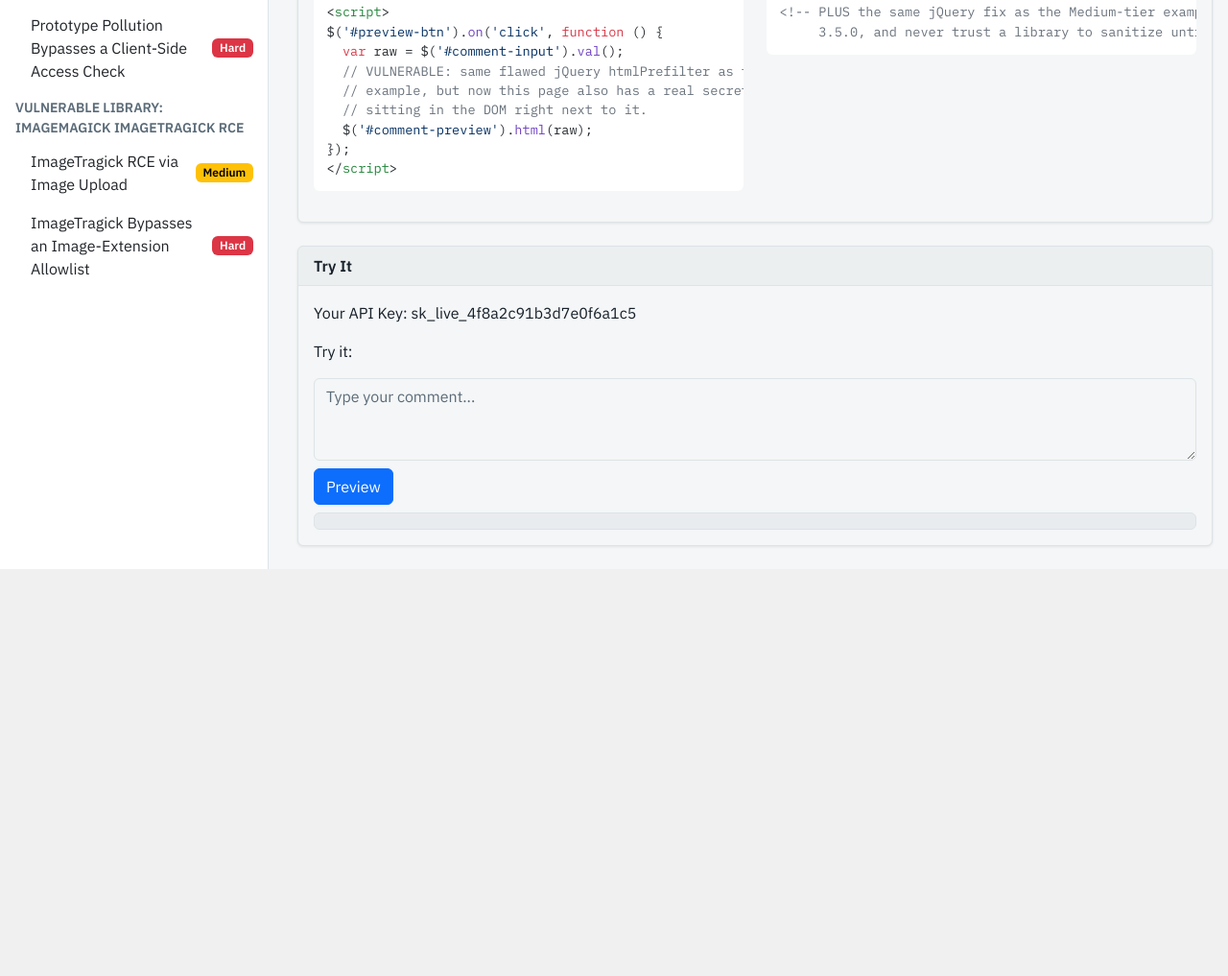
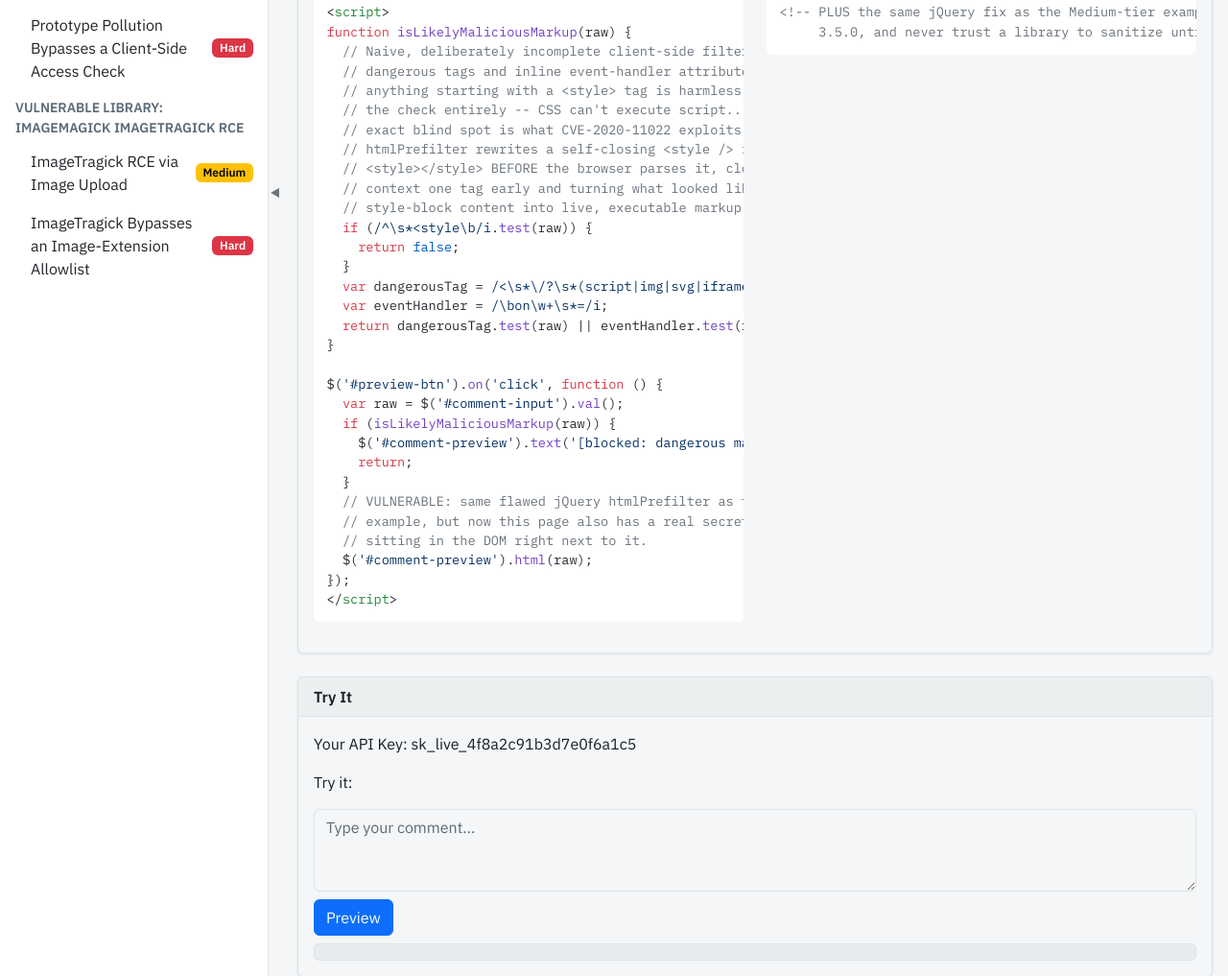
Before and after one commit to jozeta/owasp-lab, a Flask app: page /a06/account-preview in a window 1280 px wide. Shown: the part 738-1755 px from the top of the page at 96% size. Before the commit the page ends 1331 px from the top, so only its background shows below. Run offline with Flask 3, Linux system fonts and the light colour scheme; data comes from the database, SQL or seed files in the repository; data that the repository does not hold is empty; some libraries are stand-ins or nearby versions.

Commit message:
fix: require the CVE-2020-11022 technique specifically for jQuery XSS examples (A06)
Both the comment-preview and account-preview widgets called jQuery's
.html(raw) with zero client-side filtering, so a plain <img onerror>
payload fired identically to the documented self-closing-<style/>
technique -- the hints and exploitation steps referenced CVE-2020-11022
but didn't actually require it.

Add a naive client-side pre-filter (isLikelyMaliciousMarkup) that blocks
common dangerous tags and inline event handlers, but -- as a developer
unaware of the CVE plausibly would -- assumes anything starting with a
<style> tag is inert CSS and skips the check entirely. That blind spot
is exactly what CVE-2020-11022 exploits: jQuery's own htmlPrefilter
rewrites a self-closing <style /> into <style></style> before the
browser parses it, turning what the filter waved through as "harmless
CSS" into live, executable markup.

Verified live in a real browser against the real vendored jQuery 1.12.4
file on both pages: the plain <img onerror> payload is blocked, and the
exact <style><style /><img onerror=...> payload from the hints still
fires.

Co-Authored-By: Claude Sonnet 5 <noreply@anthropic.com>

```diff
--- a/app/categories/a06_vulnerable_components/templates/a06_vulnerable_components/account_preview.html
+++ b/app/categories/a06_vulnerable_components/templates/a06_vulnerable_components/account_preview.html
@@ -50,8 +50,30 @@
 &lt;/div&gt;
 
 &lt;script&gt;
+function isLikelyMaliciousMarkup(raw) {
+  // Naive, deliberately incomplete client-side filter: blocks common
+  // dangerous tags and inline event-handler attributes, but assumes
+  // anything starting with a &lt;style&gt; tag is harmless CSS and skips
+  // the check entirely -- CSS can't execute script... except this
+  // exact blind spot is what CVE-2020-11022 exploits: jQuery's own
+  // htmlPrefilter rewrites a self-closing &lt;style /&gt; into
+  // &lt;style&gt;&lt;/style&gt; BEFORE the browser parses it, closing the style
+  // context one tag early and turning what looked like inert
+  // style-block content into live, executable markup.
+  if (/^\s*&lt;style\b/i.test(raw)) {
+    return false;
+  }
+  var dangerousTag = /&lt;\s*\/?\s*(script|img|svg|iframe|body|object|embed)\b/i;
+  var eventHandler = /\bon\w+\s*=/i;
+  return dangerousTag.test(raw) || eventHandler.test(raw);
+}
+
 $('#preview-btn').on('click', function () {
   var raw = $('#comment-input').val();
+  if (isLikelyMaliciousMarkup(raw)) {
+    $('#comment-preview').text('[blocked: dangerous markup detected]');
+    return;
+  }
   // VULNERABLE: same flawed jQuery htmlPrefilter as the Medium-tier
   // example, but now this page also has a real secret worth stealing
   // sitting in the DOM right next to it.
@@ -81,8 +103,30 @@ $('#preview-btn').on('click', function () {
 
 <script src="{{ url_for('static', filename='vendor/jquery-vulnerable/jquery-1.12.4.js') }}"></script>
 <script>
+  function isLikelyMaliciousMarkup(raw) {
+    // Naive, deliberately incomplete client-side filter: blocks common
+    // dangerous tags and inline event-handler attributes, but assumes
+    // anything starting with a <style> tag is harmless CSS and skips
+    // the check entirely -- CSS can't execute script... except this
+    // exact blind spot is what CVE-2020-11022 exploits: jQuery's own
+    // htmlPrefilter rewrites a self-closing <style /> into
+    // <style></style> BEFORE the browser parses it, closing the style
+    // context one tag early and turning what looked like inert
+    // style-block content into live, executable markup.
+    if (/^\s*<style\b/i.test(raw)) {
+      return false;
+    }
+    var dangerousTag = /<\s*\/?\s*(script|img|svg|iframe|body|object|embed)\b/i;
+    var eventHandler = /\bon\w+\s*=/i;
+    return dangerousTag.test(raw) || eventHandler.test(raw);
+  }
+
   $('#preview-btn').on('click', function () {
     var raw = $('#comment-input').val();
+    if (isLikelyMaliciousMarkup(raw)) {
+      $('#comment-preview').text('[blocked: dangerous markup detected]');
+      return;
+    }
     // VULNERABLE: same flawed jQuery htmlPrefilter as the Medium-tier
     // example, but now this page also has a real secret worth stealing
     // sitting in the DOM right next to it.
```
Also changed, not shown: app/categories/a06_vulnerable_components/templates/a06_vulnerable_components/comment_preview.html (+52 -6 lines), tests/test_a06_jquery_dom_xss.py (+6 -0 lines), tests/test_a06_jquery_session_theft.py (+6 -0 lines).
